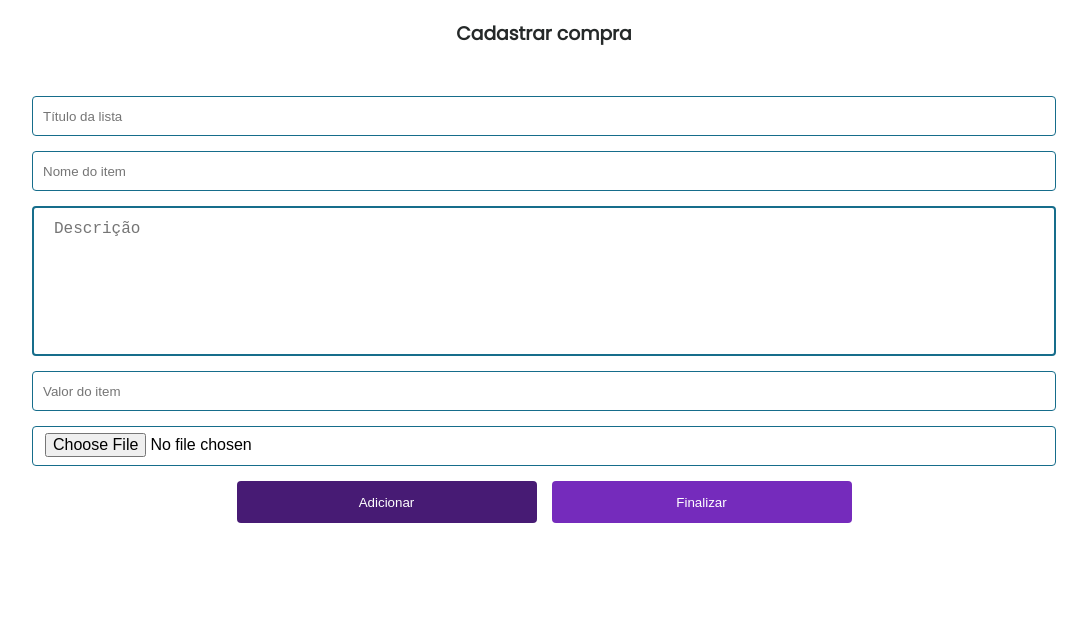
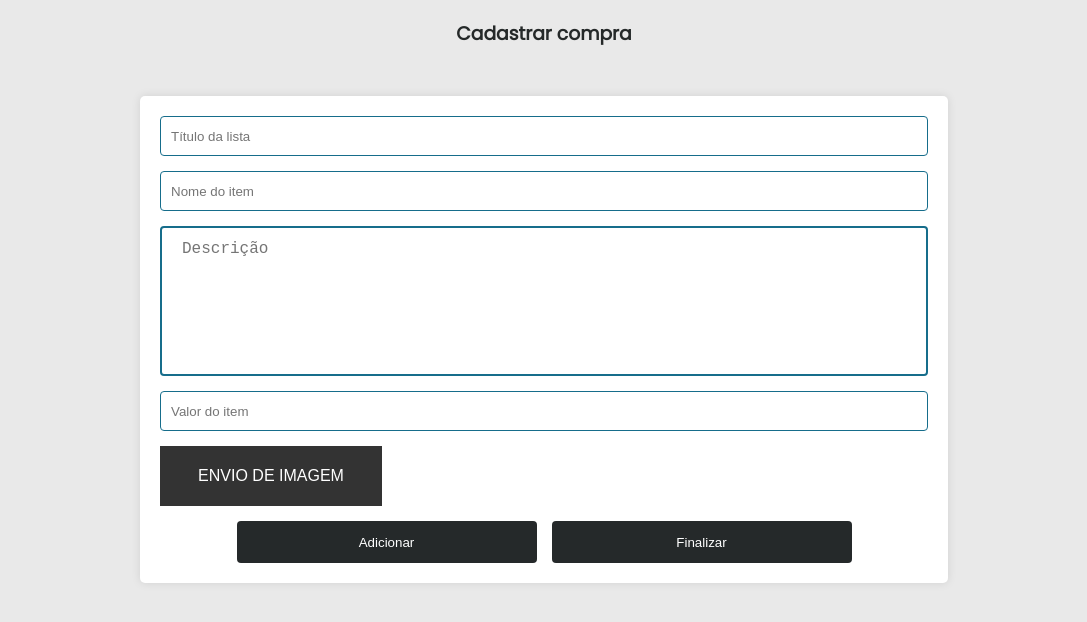
Before and after one commit to thaisBertoldi/trabalhoFinalVemSerDBC, a React (Create React App) app: page /request-purchase in a window 1280 px wide. Shown: the top 622 px of the page, without its empty margins (96-1183 px from the left). Built offline with nearby package versions, Linux system fonts and the light colour scheme.

Commit message:
adicionando maskMoney em utils

```diff
--- a/src/components/Header/ItensMenu.component.tsx
+++ b/src/components/Header/ItensMenu.component.tsx
@@ -4,9 +4,9 @@ import { Link } from "react-router-dom";
 const ItensMenu = ({auth}: any) => {
   return (
     <>
-      <Link to={"/"}>Home</Link>
+      { auth?.profile !== 'ADMINISTRATOR' && ( <Link to={"/"}>Home</Link> )}
       { auth?.profile === 'ADMINISTRATOR' && ( <Link to={"/administration"}>Administrador</Link> ) }
-      <Link to={"/request-purchase"}>Solicitar compra</Link>
+      { auth?.profile !== 'ADMINISTRATOR' && ( <Link to={"/request-purchase"}>Solicitar compra</Link> )}
     </>
   );
 }
--- a/src/components/ModalBuyer/ModalBuyer.component.tsx
+++ b/src/components/ModalBuyer/ModalBuyer.component.tsx
@@ -5,6 +5,7 @@ import { AiFillCloseCircle } from "react-icons/ai";
 import { ContainerModal, Modal, BtnClose } from './ModalBuyer.style';
 import { InputForm, Btn } from '../../global.style';
 import { Theme } from "../../theme";
+import { maskMoney } from '../../utils/utils';
 
 const ModalBuyer = ({onClick}: any) => {
 
@@ -33,7 +34,7 @@ const ModalBuyer = ({onClick}: any) => {
             name="value"
             type="text"
             placeholder='Digite o valor'
-            onChange={formik.handleChange}
+            onChange={ (e) => maskMoney(e, formik.setFieldValue, "value") }
             value={formik.values.value}
           />
           <Btn width='100%' color={Theme.color.primary}> Adicionar cotação </Btn>
--- a/src/index.css
+++ b/src/index.css
@@ -6,6 +6,8 @@ body {
   font-family:'Poppins', sans-serif;
   -webkit-font-smoothing: antialiased;
   -moz-osx-font-smoothing: grayscale;
+
+  background: #e9e9e9;
 }
 
 code {
--- a/src/pages/Administration/Administration.screen.tsx
+++ b/src/pages/Administration/Administration.screen.tsx
@@ -11,7 +11,7 @@ import { DivNameUser, UserFormAdmin } from "./Administration.style";
 const Administration = ({ auth, dispatch }: any) => {
   const navigate = useNavigate();
   const [allUsers, setAllUsers] = useState([]);
-  const [isChangeType, setIsChangeType] = useState(false);
+
   const [isAddUser, setIsAddUser] = useState(false);
 
   const handleProfile = async (event: any, id: number, type: any) => {
@@ -57,9 +57,8 @@ const Administration = ({ auth, dispatch }: any) => {
       </CenterCustom>
       <button onClick={() => setIsAddUser(true)}>Cadastrar novo usuário</button>
       {isAddUser && <ModalCreateUserAdm onClick={() => setIsAddUser(false)} />}
-      {allUsers.map((user: any) => {
-        return (
-          <>
+      {
+      allUsers.map((user: any) => (
             <form
               onSubmit={(event) =>
                 handleProfile(event, user.userId, formik.values.type)
@@ -68,15 +67,10 @@ const Administration = ({ auth, dispatch }: any) => {
             >
               <UserFormAdmin>
                 <DivNameUser>
-                  <p>{user.fullName}</p>
-                  <p>{user.groups}</p>
+                  <p>Usuário: {user.fullName}</p>
+                  <p>Tipo: {user.groups}</p>
                 </DivNameUser>
-                {!isChangeType && (
-                  <button type="button" onClick={() => setIsChangeType(true)}>
-                    Alterar tipo do usuário
-                  </button>
-                )}
-                {isChangeType && (
+                {
                   <>
                     <select name="type" onChange={formik.handleChange}>
                       <option value="COLLABORATOR">Colaborador</option>
@@ -87,17 +81,15 @@ const Administration = ({ auth, dispatch }: any) => {
                     </select>
                     <button
                       type="submit"
-                      onClick={() => setIsChangeType(false)}
                     >
-                      Submit
+                      Alterar Usuário
                     </button>
                   </>
-                )}
+                }
               </UserFormAdmin>
             </form>
-          </>
-        );
-      })}
+        ))
+      }
     </Container>
   );
 };
--- a/src/pages/Administration/Administration.style.tsx
+++ b/src/pages/Administration/Administration.style.tsx
@@ -8,6 +8,16 @@ export const UserFormAdmin = styled.div`
     gap: 15px;
     padding-bottom: ${Theme.padding};
     justify-content: center;
+
+    select {
+      width: 100%;
+
+      padding: 5px;
+      font-size: 14px;
+      color: #25292a;
+      border: none;
+      border-bottom: 2px solid #25292a;
+    }
 `;
 
 export const DivNameUser = styled.div`
--- a/src/pages/Home/Home.screen.tsx
+++ b/src/pages/Home/Home.screen.tsx
@@ -7,8 +7,8 @@ import moment from "moment";
 
 import api from "../../service/api";
 import { RootState } from "../../store";
-import { redirectToLogin } from "../../utils/utils";
-import { ContainerCard, TitleCard, ButtonCard, DivButtonsCard } from "./Home.style";
+import { redirectAdmin, redirectToLogin } from "../../utils/utils";
+import { ContainerCard, TitleCard, ButtonCard, DivButtonsCard, CardItem } from "./Home.style";
 
 import { ModalBuyer, ModalCotation } from "../../components"
 import { StatusEnum } from "../../enums/StatusEnum";
@@ -18,7 +18,21 @@ import { StatusEnum } from "../../enums/StatusEnum";
 //lista geral com botao de aprovar ou reprovar pro financeiro se o gestor tiver aprovado
 //lista geral pro comprador com modal pra solicitar cotacao
 
+const exemplo = [
+  {
+    nome: 'TV',
+    valor: 'R$ 1.000,00',
+    data: '01/01/2020',
+  },
+  {
+    nome: 'TV',
+    valor: 'R$ 1.000,00',
+    data: '01/01/2020',
+  }
+]
+
 const Home = ({ auth, dispatch }: isLoggedDTO & DispatchProp) => {
+
   const navigate = useNavigate();
   const hasUser: string | any = localStorage.getItem("token");
   const User = JSON.parse(hasUser);
@@ -27,10 +41,6 @@ const Home = ({ auth, dispatch }: isLoggedDTO & DispatchProp) => {
   const [OpenModalAddCotation, setOpenModalAddCotation] = useState<boolean>(false);
   const [OpenModalCotation, setOpenModalCotation] = useState<boolean>(false);
   const [showItensTopic, setShowItensTopic] = useState<boolean>(false);
-
-  useEffect(() => {
-    redirectToLogin(navigate);
-  }, []);
 
   const setup = async () => {
     try {
@@ -42,8 +52,10 @@ const Home = ({ auth, dispatch }: isLoggedDTO & DispatchProp) => {
   };
 
   useEffect(() => {
+    redirectToLogin(navigate);
+    redirectAdmin(navigate, auth);
     setup();
-  }, []);
+  }, [auth]);
 
   return (
     <Container>
@@ -66,7 +78,7 @@ const Home = ({ auth, dispatch }: isLoggedDTO & DispatchProp) => {
             </DivButtonsCard>
             {/* {
               showItensTopic && (
-              exemplo.Itens.map((item, index) => (
+                exemplo.map((item, index) => (
                   <CardItem key={index}>
                     <img src={Image} alt="imagem do iten" />
                     <p>{item.nome}</p>
--- a/src/pages/Home/Home.style.tsx
+++ b/src/pages/Home/Home.style.tsx
@@ -46,8 +46,7 @@ export const ButtonCard = styled.button`
   height: 40px;
   border: none;
   border-radius: 5px;
-  background: rgb(29,184,67);
-  background: linear-gradient(90deg, rgba(29,184,67,1) 0%, rgba(0,113,191,1) 100%);
+  background-color: #25292a;
   color: #fff;
   font-size: 14px;
   cursor: pointer;
--- a/src/pages/Register/Register.screen.tsx
+++ b/src/pages/Register/Register.screen.tsx
@@ -17,6 +17,7 @@ import {
   ContainerPrincipal,
 } from "../../global.style";
 import { DivEye, DivInputsLogin, DivLogo } from "../Login/Login.style";
+import { DivLabelFile } from './Register.style';
 
 import { isLoggedDTO, RegisterDTO } from "../../models/UserDTO";
 import { handleRegister } from "../../store/action/authActions";
@@ -174,6 +175,8 @@ const Register = ({ auth, dispatch }: isLoggedDTO & DispatchProp) => {
               <DivErrorYup>As senhas estão diferentes.</DivErrorYup>
             ) : null}
 
+            <DivLabelFile>
+              <label htmlFor="profileImage">ENVIO DE ARQUIVO</label>
               <Input
                 width="99%"
                 height="40px"
@@ -183,6 +186,7 @@ const Register = ({ auth, dispatch }: isLoggedDTO & DispatchProp) => {
                 accept="image/*"
                 onChange={(event) => imgConverter(event, formik.setFieldValue, 'profileImage')}
               />
+            </DivLabelFile>
 
             <Btn width="100%" type="submit" color={Theme.color.primary}>
               Submit
--- a/src/pages/Register/Register.style.tsx
+++ b/src/pages/Register/Register.style.tsx
@@ -1 +1,19 @@
 import styled from 'styled-components';
+
+export const DivLabelFile = styled.div`
+  width: 100%;
+
+  input[type="file"] {
+    display: none;
+  }
+
+  label {
+    width: 1000px;
+    background-color: #156ebe;
+    padding: 5px;
+    font-size: 14px;
+    color: #fff;
+    border: none;
+    border-bottom: 2px solid #25292a;
+  }
+`;
--- a/src/pages/RequestPurchase/RequestPurchase.screen.tsx
+++ b/src/pages/RequestPurchase/RequestPurchase.screen.tsx
@@ -1,5 +1,5 @@
 import { useFormik } from "formik";
-import { useState } from "react";
+import { useEffect, useState } from "react";
 import { connect, DispatchProp } from "react-redux";
 import {
   BtnForm,
@@ -18,10 +18,20 @@ import {
   TextAreaCustom,
 } from "./RequestPurchase.style";
 
-import { imgConverter } from "../../utils/utils";
+import { imgConverter, redirectAdmin, maskMoney } from "../../utils/utils";
+import { useNavigate } from "react-router-dom";
+import { isLoggedDTO } from "../../models/UserDTO";
+import { FaTrashAlt } from "react-icons/fa";
 //pagina de compra pro usuário tipo colaborador
-const RequestPurchase = ({ auth, dispatch }: PurchaseDTO & DispatchProp) => {
+const RequestPurchase = ({ profile, auth, dispatch }: any & PurchaseDTO & DispatchProp) => {
+
   const [arrayItens, setArrayItens] = useState<NewRequestPurchase[]>([]);
+
+  const navigate = useNavigate();
+
+  useEffect(() => {
+    redirectAdmin(navigate, profile);
+  }, [profile]);
 
   const addItenToList = () => {
     console.log("teste");
@@ -48,6 +58,8 @@ const RequestPurchase = ({ auth, dispatch }: PurchaseDTO & DispatchProp) => {
     const newArray = arrayItens.filter((item, i) => i !== index);
     setArrayItens(newArray);
   }
+
+
 
   const formik = useFormik({
     initialValues: {
@@ -116,10 +128,12 @@ const RequestPurchase = ({ auth, dispatch }: PurchaseDTO & DispatchProp) => {
               id="value"
               name="value"
               type="text"
-              onChange={formik.handleChange}
+              onChange={ (e) => maskMoney(e, formik.setFieldValue, "value") }
               value={formik.values.value}
             />
 
+            <div>
+              <label htmlFor="profileImage">Envio de Imagem</label>
               <InputForm
                 placeholder="Arquivo"
                 width={"100%"}
@@ -131,11 +145,12 @@ const RequestPurchase = ({ auth, dispatch }: PurchaseDTO & DispatchProp) => {
                   imgConverter(event, formik.setFieldValue, "file")
                 }
               />
+            </div>
 
             <CenterCustom>
               <BtnForm
                 width={"300px"}
-                color={Theme.color.yellow}
+                color={'#25292a'}
                 type="button"
                 onClick={() => addItenToList()}
               >
@@ -143,7 +158,7 @@ const RequestPurchase = ({ auth, dispatch }: PurchaseDTO & DispatchProp) => {
               </BtnForm>
               <BtnForm
                 width={"300px"}
-                color={Theme.color.grayDark}
+                color={'#25292a'}
                 type="submit"
               >
                 Finalizar
@@ -157,7 +172,7 @@ const RequestPurchase = ({ auth, dispatch }: PurchaseDTO & DispatchProp) => {
               <p>Nome: {item.itemName}</p>
               <p>Descrição: {item.description}</p>
               <p>Valor: R$ { item.value.replace('.', ',')}</p>
-              <button onClick={ () => handleDeleteItem(index) }> Deltar Item </button>
+              <button onClick={ () => handleDeleteItem(index) }> <FaTrashAlt /> </button>
             </DivItens>
           ))
         }
@@ -168,6 +183,7 @@ const RequestPurchase = ({ auth, dispatch }: PurchaseDTO & DispatchProp) => {
 
 const mapStateToProps = (state: RootState) => ({
   auth: state.purchaseReducer.auth,
+  profile: state.authReducer
 });
 
 export default connect(mapStateToProps)(RequestPurchase);
--- a/src/pages/RequestPurchase/RequestPurchase.style.tsx
+++ b/src/pages/RequestPurchase/RequestPurchase.style.tsx
@@ -3,22 +3,40 @@ import { Theme } from "../../theme";
 
 export const ContainerRequest = styled.div`
   width: 100%;
-  height: 436px;
 
   margin-top: 30px;
 `;
 
 export const ContainerRequestForm = styled.div`
-  width: 80%;
+  width: 60%;
   margin: 0 auto;
   display: flex;
   flex-direction: column;
   gap: 15px;
+  padding: 20px;
+  background-color: #fff;
+  border-radius: 5px;
+  box-shadow: 0px 0px 10px rgba(0, 0, 0, 0.1);
 
   input[type="file"] {
-    padding: 0.375rem 0.75rem;
-    font-size: 1rem;
+    display: none;
   }
+
+  label {
+    padding: 20px 10px;
+    width: 200px;
+    background: #333;
+    color:#FFF;
+    text-transform: uppercase;
+    display: block;
+    margin-top: 10OPX;
+    font-family: Arial, Helvetica, sans-serif;
+    text-align: center;
+    cursor: pointer;
+    transition: .5s;
+    border: 1px solid #333;
+  }
+
 `;
 
 export const InputLabelDiv = styled.div`
@@ -37,13 +55,22 @@ export const TextAreaCustom = styled.textarea`
 `;
 
 export const DivItens = styled.div`
-  width: 80%;
+  width: 60%;
 
   display: flex;
   justify-content: space-between;
 
+  background-color: #fff;
+  border-radius: 5px;
   padding: 0 20px;
   margin: 0 auto;
   margin-top: 20px;
   box-shadow: 0px 0px 10px rgba(0, 0, 0, 0.1);
+
+  button {
+    outline: none;
+    border: none;
+    background: transparent;
+    font-size: 25px;
+  }
 `;
--- a/src/utils/utils.ts
+++ b/src/utils/utils.ts
@@ -1,3 +1,5 @@
+import { isLoggedDTO } from "../models/UserDTO";
+
 export const hasLogin = (navigate: Function) => {
   const hasToken:string | any = localStorage.getItem('token');
   const User = JSON.parse(hasToken);
@@ -14,6 +16,20 @@ export const redirectToLogin = (navigate: Function) => {
   }
 }
 
+export const redirectAdmin = (navigate: Function, auth: isLoggedDTO["auth"]) => {
+  if(auth?.profile === 'ADMINISTRATOR' ) {
+    navigate('/administration')
+  }
+}
+
+export const maskMoney = (e: React.ChangeEvent<HTMLInputElement>, formik: Function, value: string) => {
+  let money = e.target.value;
+  money = money.replace(/\D/g, "");
+  money = money.replace(/(\d)(\d{2})$/, "$1,$2");
+  money = money.replace(/(?=(\d{3})+(\D))\B/g, ".");
+  formik(value, `R$ ${money}`);
+};
+
 export const imgConverter = (event: React.ChangeEvent, formik: Function, value: string) => {
   const target = event.target as HTMLInputElement;
   const profileImage = target.files?.[0];
```
Lines whose indentation alone changed are shown as unchanged.
